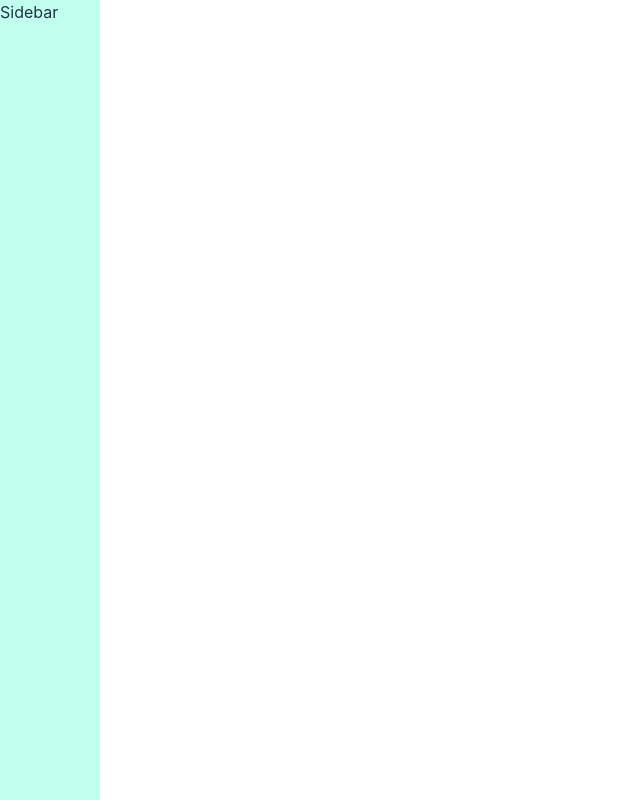
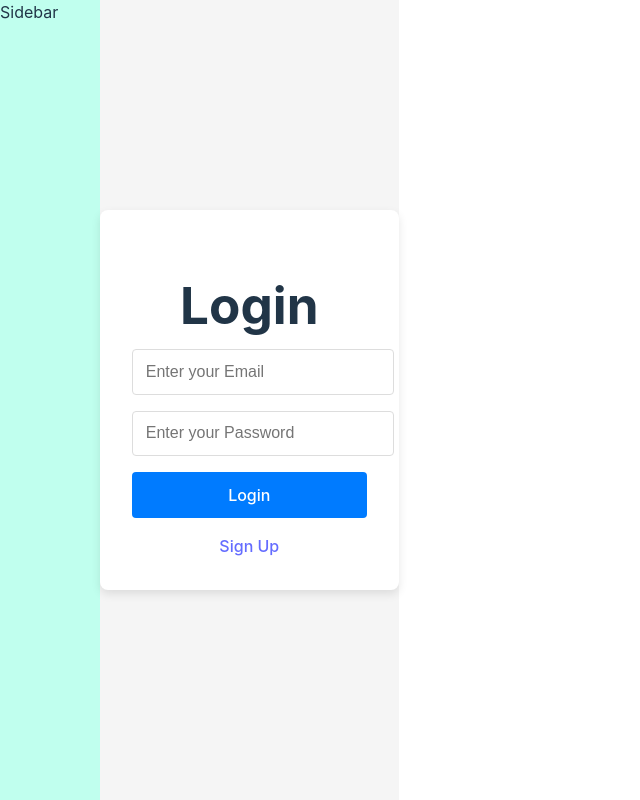
Before and after one commit to chamomileTee/map_post, a React (Vite) app: page /login in a window 1280 px wide. Shown: the whole page, without its empty margins (0-640 px from the left). Built offline with nearby package versions, Linux system fonts and the light colour scheme.

Commit message:
feat: 로그인 페이지 구현

```diff
--- a/package.json
+++ b/package.json
@@ -30,7 +30,7 @@
     "prettier": "^3.3.3",
     "typescript": "~5.6.2",
     "typescript-eslint": "^8.11.0",
-    "vite": "^5.4.10",
+    "vite": "^5.4.11",
     "vite-tsconfig-paths": "^5.0.1"
   }
 }
--- /dev/null
+++ b/src/pages/Login/Login.module.css
@@ -0,0 +1,59 @@
+.pageWrapper {
+    display: flex;
+    justify-content: center;
+    align-items: center;
+    height: 100vh;
+    background-color: #f5f5f5;
+}
+
+.loginContainer {
+    background: #fff;
+    padding: 2rem;
+    border-radius: 8px;
+    box-shadow: 0 4px 10px rgba(0, 0, 0, 0.1);
+    width: 100%;
+    max-width: 400px;
+}
+
+.title {
+    text-align: center;
+    margin-bottom: 1rem;
+}
+
+.formGroup {
+    margin-bottom: 1rem;
+}
+
+.input {
+    width: 100%;
+    padding: 0.8rem;
+    border: 1px solid #ddd;
+    border-radius: 4px;
+    font-size: 1rem;
+}
+
+.button {
+    width: 100%;
+    padding: 0.8rem;
+    background: #007bff;
+    color: #fff;
+    border: none;
+    border-radius: 4px;
+    font-size: 1rem;
+    cursor: pointer;
+}
+
+.button:hover {
+    background: #0056b3;
+}
+
+.error {
+    color: red;
+    font-size: 0.9rem;
+    margin-bottom: 1rem;
+}
+
+.signUpLink {
+    text-align: center;
+    margin-top: 1rem;
+}
--- /dev/null
+++ b/src/pages/Login/index.tsx
@@ -0,0 +1,96 @@
+import styles from './Login.module.css';
+import { Link, useNavigate } from 'react-router-dom';
+import { useState } from 'react';
+
+const Login = () => {
+    const [formData, setFormData] = useState({
+        email: '',
+        password: '',
+    });
+    const [error, setError] = useState('');
+    const navigate = useNavigate(); // React Router에서 페이지 이동에 사용
+
+    const handleChange = (e: React.ChangeEvent<HTMLInputElement>) => {
+        const { name, value } = e.target;
+        setFormData(prevState => ({
+            ...prevState,
+            [name]: value,
+        }));
+    };
+
+    const handleSubmit = async (e: React.FormEvent<HTMLFormElement>) => {
+        e.preventDefault();
+        setError(''); // 에러 상태 초기화
+
+        try {
+            const response = await fetch('BE_API_URL/login', {
+                method: 'POST',
+                headers: {
+                    'Content-Type': 'application/json',
+                },
+                body: JSON.stringify({
+                    email: formData.email,
+                    password: formData.password,
+                }),
+            });
+
+            if (response.ok) {
+                const data = await response.json();
+                alert('로그인에 성공하였습니다.');
+
+                // 토큰 저장 (예: localStorage 또는 cookie)
+                localStorage.setItem('authToken', data.token);
+
+                // 로그인 성공 후 대시보드로 이동
+                navigate('/dashboard');
+            } else {
+                const errorData = await response.json();
+                setError(errorData.message || '로그인에 실패하였습니다.');
+            }
+        } catch (err) {
+            console.error('Error:', err);
+            setError('서버 오류가 발생하였습니다.');
+        }
+    };
+
+    return (
+        <div className={styles.pageWrapper}>
+            <div className={styles.loginContainer}>
+                <h1 className={styles.title}>Login</h1>
+                <form onSubmit={handleSubmit}>
+                    {error && <p className={styles.error}>{error}</p>}
+                    <div className={styles.formGroup}>
+                        <input
+                            type="email"
+                            name="email"
+                            className={styles.input}
+                            placeholder="Enter your Email"
+                            value={formData.email}
+                            onChange={handleChange}
+                            required
+                        />
+                    </div>
+                    <div className={styles.formGroup}>
+                        <input
+                            type="password"
+                            name="password"
+                            className={styles.input}
+                            placeholder="Enter your Password"
+                            value={formData.password}
+                            onChange={handleChange}
+                            required
+                        />
+                    </div>
+                    <button type="submit" className={styles.button}>
+                        Login
+                    </button>
+                </form>
+                <div className={styles.signUpLink}>
+                    <Link to="/signup">Sign Up</Link>
+                </div>
+            </div>
+        </div>
+    );
+};
+
+export default Login;
--- a/src/pages/index.tsx
+++ b/src/pages/index.tsx
@@ -3,6 +3,7 @@ import Home from "./Home";
 import List from "./List";
 import User from "./User";
 import Group from "./Group";
+import Login from "./Login";
 import MainLayout from "~/layout/MainLayout";
 
 const Router = () => {
@@ -13,6 +14,7 @@ const Router = () => {
             <Route path = "list" element={<List/>}></Route>
             <Route path = "user" element={<User/>}></Route>
             <Route path = "group" element={<Group/>}></Route>
+            <Route path = "login" element={<Login/>}></Route>
         </Route>
     </Routes>
   </BrowserRouter>
```
Also changed, not shown: 1 other file (tests, documents, lock files or other folders).
